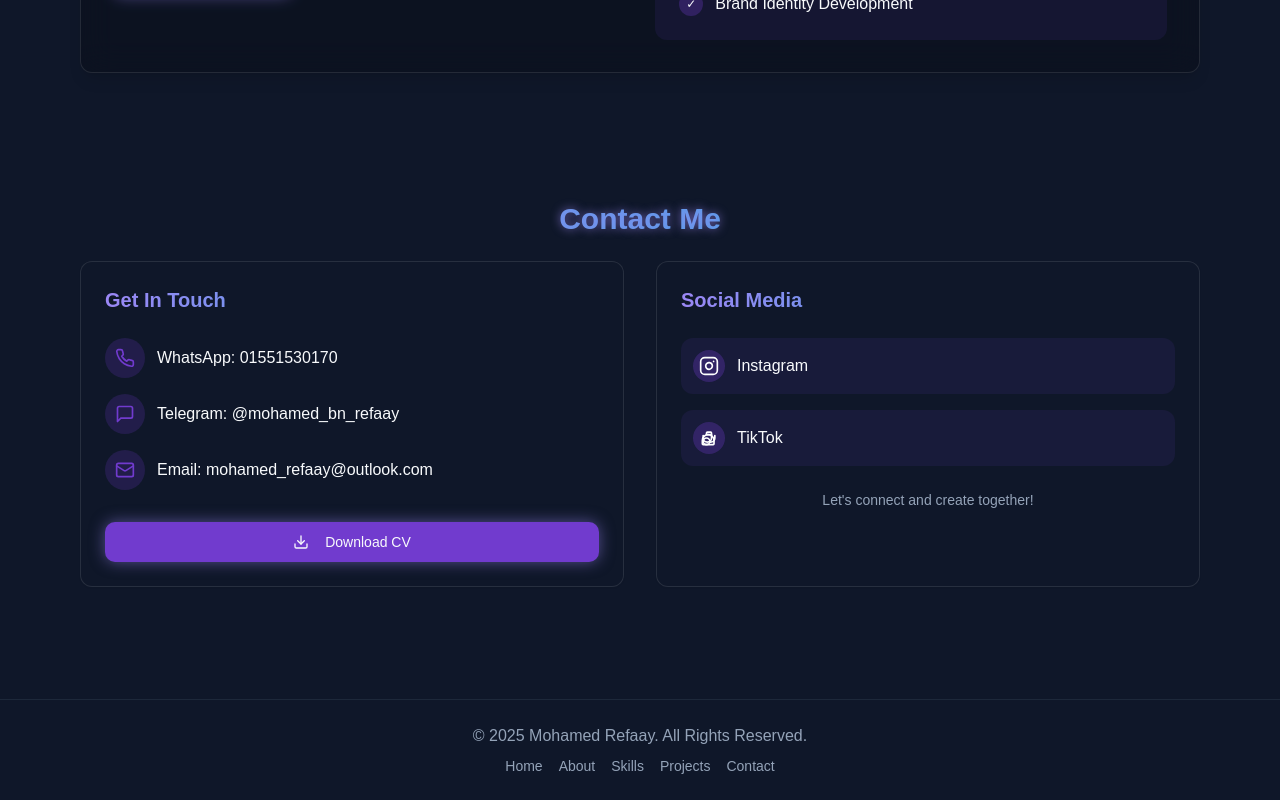
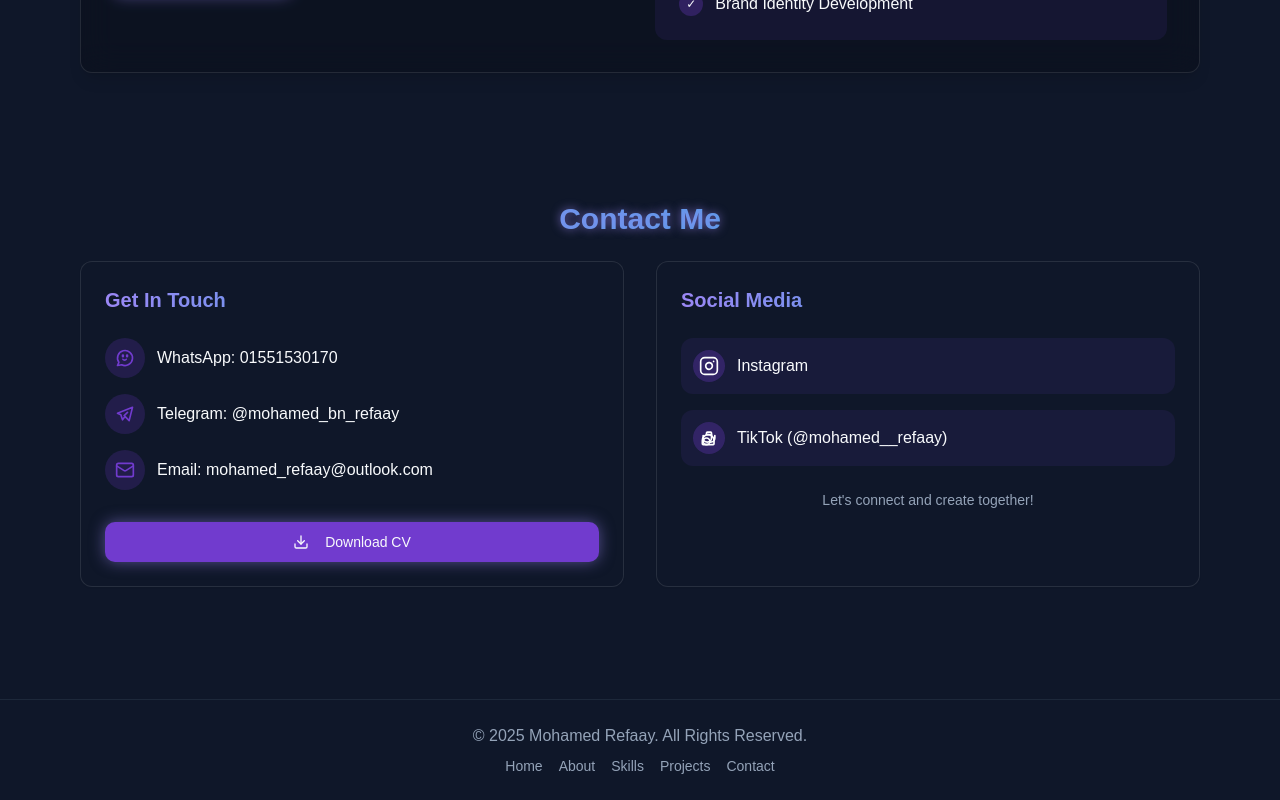
Before and after one commit to MohamedRefaaay/mohamed-refaay, a React (Vite) app: page / in a window 1280 px wide. Shown: the part 3301-4101 px from the top of the page. Built offline with nearby package versions, Linux system fonts and the light colour scheme.

Commit message:
Fix: Update contact section
Update the contact section with the correct TikTok username and implement the Telegram and WhatsApp icons.

```diff
--- a/src/components/ContactSection.tsx
+++ b/src/components/ContactSection.tsx
@@ -4,7 +4,7 @@ import { useLanguage } from '@/context/LanguageContext';
 import { content } from '@/data/content';
 import { Card, CardContent } from '@/components/ui/card';
 import { Button } from '@/components/ui/button';
-import { Download, Phone, Mail, MessageSquare, Instagram, BrandTiktok } from 'lucide-react';
+import { Download, Phone, Mail, MessageSquare, Instagram } from 'lucide-react';
 
 const ContactSection: React.FC = () => {
   const { language } = useLanguage();
@@ -17,7 +17,7 @@ const ContactSection: React.FC = () => {
       icon: Instagram
     },
     {
-      name: 'TikTok',
+      name: 'TikTok (@mohamed__refaay)',
       url: 'https://www.tiktok.com/@mohamed__refaay?_t=ZS-8vTSCvbEDnr&_r=1',
       icon: () => (
         <svg
@@ -43,6 +43,54 @@ const ContactSection: React.FC = () => {
     },
   ];
 
+  const contactLinks = [
+    {
+      name: t.whatsapp,
+      icon: () => (
+        <svg
+          xmlns="http://www.w3.org/2000/svg"
+          width="24"
+          height="24"
+          viewBox="0 0 24 24"
+          fill="none"
+          stroke="currentColor"
+          strokeWidth="2"
+          strokeLinecap="round"
+          strokeLinejoin="round"
+          className="h-5 w-5 text-primary"
+        >
+          <path d="M3 21l1.65-3.8a9 9 0 1 1 3.4 2.9L3 21"/>
+          <path d="M9 10a.5.5 0 0 0 1 0V9a.5.5 0 0 0-1 0v1Z"/>
+          <path d="M14 10a.5.5 0 0 0 1 0V9a.5.5 0 0 0-1 0v1Z"/>
+          <path d="M9.5 13.5c.5 1 1.5 1 2 1s1.5 0 2-1"/>
+        </svg>
+      )
+    },
+    {
+      name: t.telegram,
+      icon: () => (
+        <svg
+          xmlns="http://www.w3.org/2000/svg"
+          width="24"
+          height="24"
+          viewBox="0 0 24 24"
+          fill="none"
+          stroke="currentColor"
+          strokeWidth="2"
+          strokeLinecap="round"
+          strokeLinejoin="round"
+          className="h-5 w-5 text-primary"
+        >
+          <path d="m15 10-4 4 6 6 4-16-18 7 4 2 2 6 3-4"/>
+        </svg>
+      )
+    },
+    {
+      name: t.email,
+      icon: Mail
+    },
+  ];
+
   return (
     <section id="contact" className="section-container">
       <h2 className="section-title text-center">{t.title}</h2>
@@ -55,26 +103,14 @@ const ContactSection: React.FC = () => {
             </h3>
 
             <div className="space-y-4">
-              <div className="flex items-center gap-3">
-                <div className="w-10 h-10 rounded-full bg-primary/20 flex items-center justify-center">
-                  <Phone className="h-5 w-5 text-primary" />
+              {contactLinks.map((link, index) => (
+                <div key={index} className="flex items-center gap-3">
+                  <div className="w-10 h-10 rounded-full bg-primary/20 flex items-center justify-center">
+                    {typeof link.icon === 'function' ? <link.icon /> : <link.icon className="h-5 w-5 text-primary" />}
+                  </div>
+                  <p>{link.name}</p>
                 </div>
-                <p>{t.whatsapp}</p>
-              </div>
-
-              <div className="flex items-center gap-3">
-                <div className="w-10 h-10 rounded-full bg-primary/20 flex items-center justify-center">
-                  <MessageSquare className="h-5 w-5 text-primary" />
-                </div>
-                <p>{t.telegram}</p>
-              </div>
-
-              <div className="flex items-center gap-3">
-                <div className="w-10 h-10 rounded-full bg-primary/20 flex items-center justify-center">
-                  <Mail className="h-5 w-5 text-primary" />
-                </div>
-                <p>{t.email}</p>
-              </div>
+              ))}
             </div>
 
             <div className="mt-8">
```
